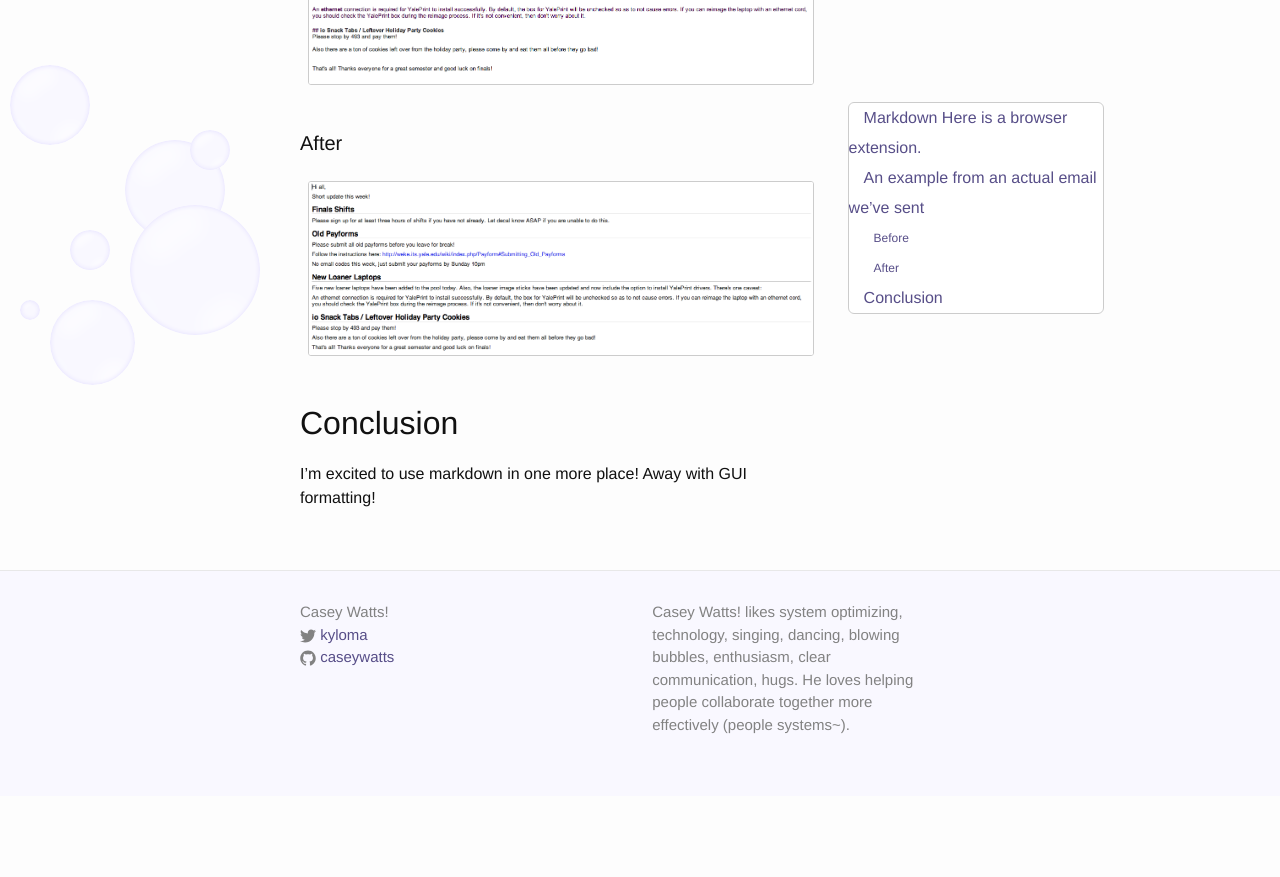
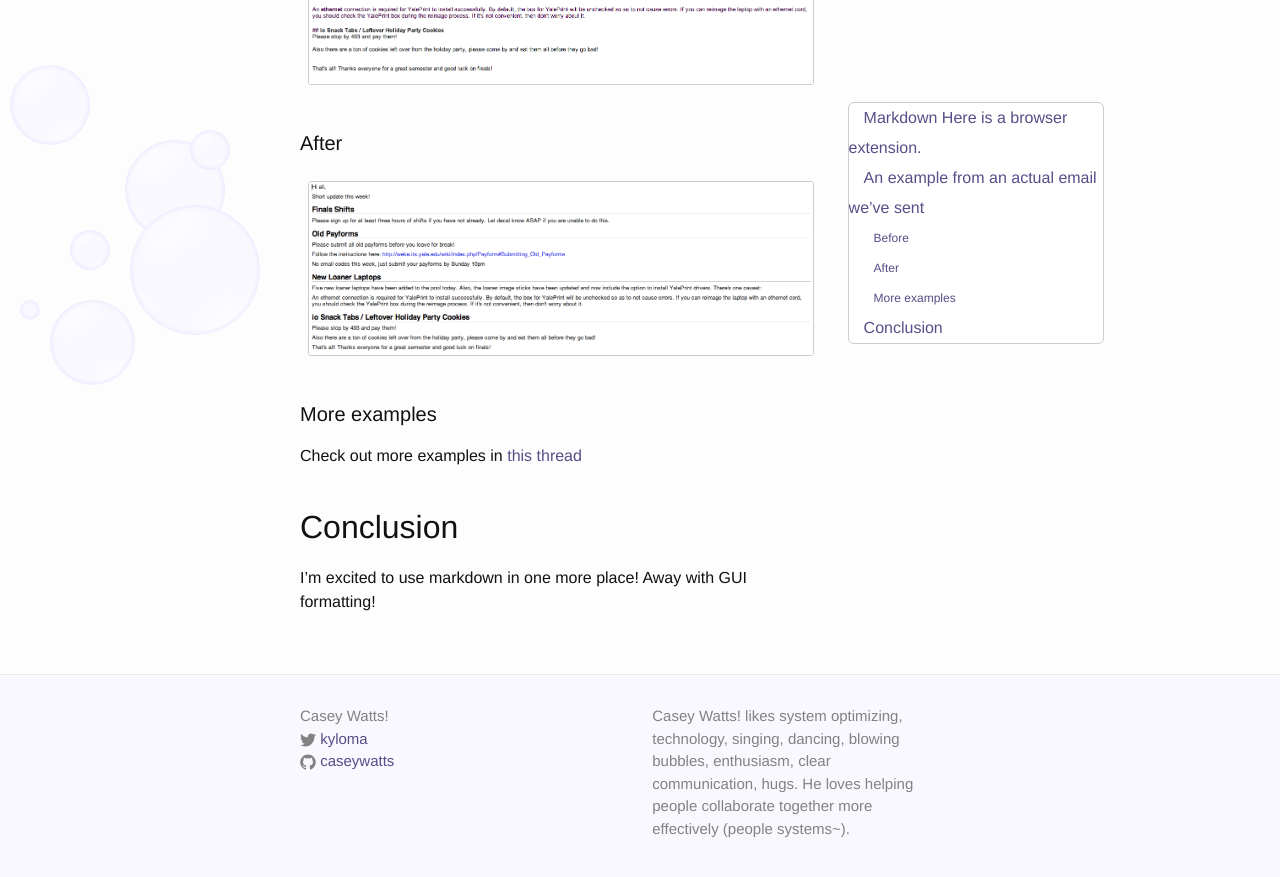
Before and after one commit to caseywatts/caseywatts.github.io, a Jekyll site: the page built from _posts/2012-12-17-markdown_in_gmail.md, in a window 1280 px wide and 900 px high, scrolled down 1738 px. Shown: the top 877 px of the window. Built offline with Jekyll 4.4.1, drawn with Linux system fonts in a browser that asks for light colours; before the commit the page ends 2534 px from its top, so only the background shows below that.

Commit message:
add link to thread to markdown-here article

```diff
--- a/_posts/2012-12-17-markdown_in_gmail.md
+++ b/_posts/2012-12-17-markdown_in_gmail.md
@@ -42,5 +42,8 @@ The original email is (almost) completely raw; how we sent it anyway. The conver
 #### After
 ![after](/assets/images/markdown_here_after.png)
 
+#### More examples
+Check out more examples in [this thread](https://groups.google.com/d/msg/markdown-here/XlsuTCHR4zE/MfzLnGFwPjQJ)
+
 ## Conclusion
 I'm excited to use markdown in one more place! Away with GUI formatting!
```
